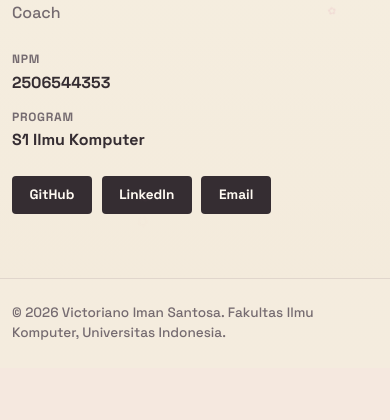
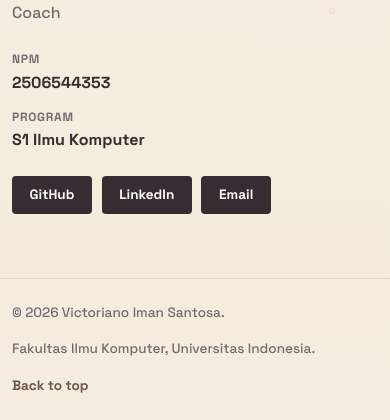
Before and after one commit to victorimans/myportofolio, a Django app: page / in a window 390 px wide. Shown: the part 655-1075 px from the top of the page. Before the commit the page ends 995 px from the top, so only its background shows below. Run offline with Django 5.2, Linux system fonts and the light colour scheme; some libraries are stand-ins or nearby versions.

Commit message:
Feat: add back-to-top button and improve UI/UX styles, transitions, and animation

```diff
--- a/static/css/style.css
+++ b/static/css/style.css
@@ -79,10 +79,23 @@ body {
         );
 
     overflow-x: hidden;
+    min-height: 100vh;
+    display: flex;
+    flex-direction: column;
 }
 
 a {
     text-decoration: none;
+}
+
+a:focus-visible,
+button:focus-visible {
+    outline: 3px solid var(--accent);
+    outline-offset: 3px;
+}
+
+main {
+    flex: 1;
 }
 
 
@@ -446,8 +459,24 @@ a {
         );
 }
 
+.footer-content {
+    display: flex;
+    align-items: center;
+    justify-content: space-between;
+    gap: 1rem;
+}
+
 .site-footer p {
     margin: 0;
+}
+
+.site-footer a {
+    color: var(--brown);
+    font-weight: 700;
+}
+
+.site-footer a:hover {
+    color: var(--accent-dark);
 }
 
 
@@ -590,4 +619,24 @@ a {
         justify-content:
             flex-start;
     }
+
+    .footer-content {
+        align-items: flex-start;
+        flex-direction: column;
+    }
 }
+
+@media (prefers-reduced-motion: reduce) {
+    html {
+        scroll-behavior: auto;
+    }
+
+    *,
+    *::before,
+    *::after {
+        animation-duration: 0.01ms !important;
+        animation-iteration-count: 1 !important;
+        scroll-behavior: auto !important;
+        transition-duration: 0.01ms !important;
+    }
+}
--- a/static/js/main.js
+++ b/static/js/main.js
@@ -1,15 +1,10 @@
-AOS.init({
-  duration: 850,
-  once: true,
-  offset: 70,
-  easing: "ease-out-cubic"
-});
-
 // Falling sakura petals
 const sakuraLayer = document.getElementById("sakura-layer");
+const reduceMotion = window.matchMedia("(prefers-reduced-motion: reduce)").matches;
 const petalCount = window.innerWidth < 768 ? 18 : 34;
 const petals = ["✿", "❀"];
 
+if (sakuraLayer && !reduceMotion) {
   for (let i = 0; i < petalCount; i++) {
     const petal = document.createElement("span");
     petal.className = "sakura-petal";
@@ -23,3 +18,4 @@ for (let i = 0; i < petalCount; i++) {
 
     sakuraLayer.appendChild(petal);
   }
+}
--- a/templates/index.html
+++ b/templates/index.html
@@ -15,9 +15,6 @@
 
     <!-- Font Awesome -->
     <link rel="stylesheet" href="https://cdnjs.cloudflare.com/ajax/libs/font-awesome/6.6.0/css/all.min.css">
-
-    <!-- AOS -->
-    <link rel="stylesheet" href="https://cdnjs.cloudflare.com/ajax/libs/aos/2.3.4/aos.css">
 
     <link rel="stylesheet" href="/static/css/style.css">
 </head>
@@ -96,17 +93,16 @@
     </main>
 
     <footer class="site-footer">
-        <div class="container">
-            <p>&copy; 2026 Victoriano Iman Santosa. Fakultas Ilmu Komputer, Universitas Indonesia.</p>
+        <div class="container footer-content">
+            <p>&copy; 2026 Victoriano Iman Santosa.</p>
+            <p>Fakultas Ilmu Komputer, Universitas Indonesia.</p>
+            <a href="#profile">Back to top</a>
         </div>
     </footer>
 
     <!-- Bootstrap JS -->
     <script src="https://cdn.jsdelivr.net/npm/bootstrap@5.3.3/dist/js/bootstrap.bundle.min.js"></script>
 
-    <!-- AOS -->
-    <script src="https://cdnjs.cloudflare.com/ajax/libs/aos/2.3.4/aos.js"></script>
-
     <script src="/static/js/main.js"></script>
 </body>
 </html>
```
Lines whose indentation alone changed are shown as unchanged.
